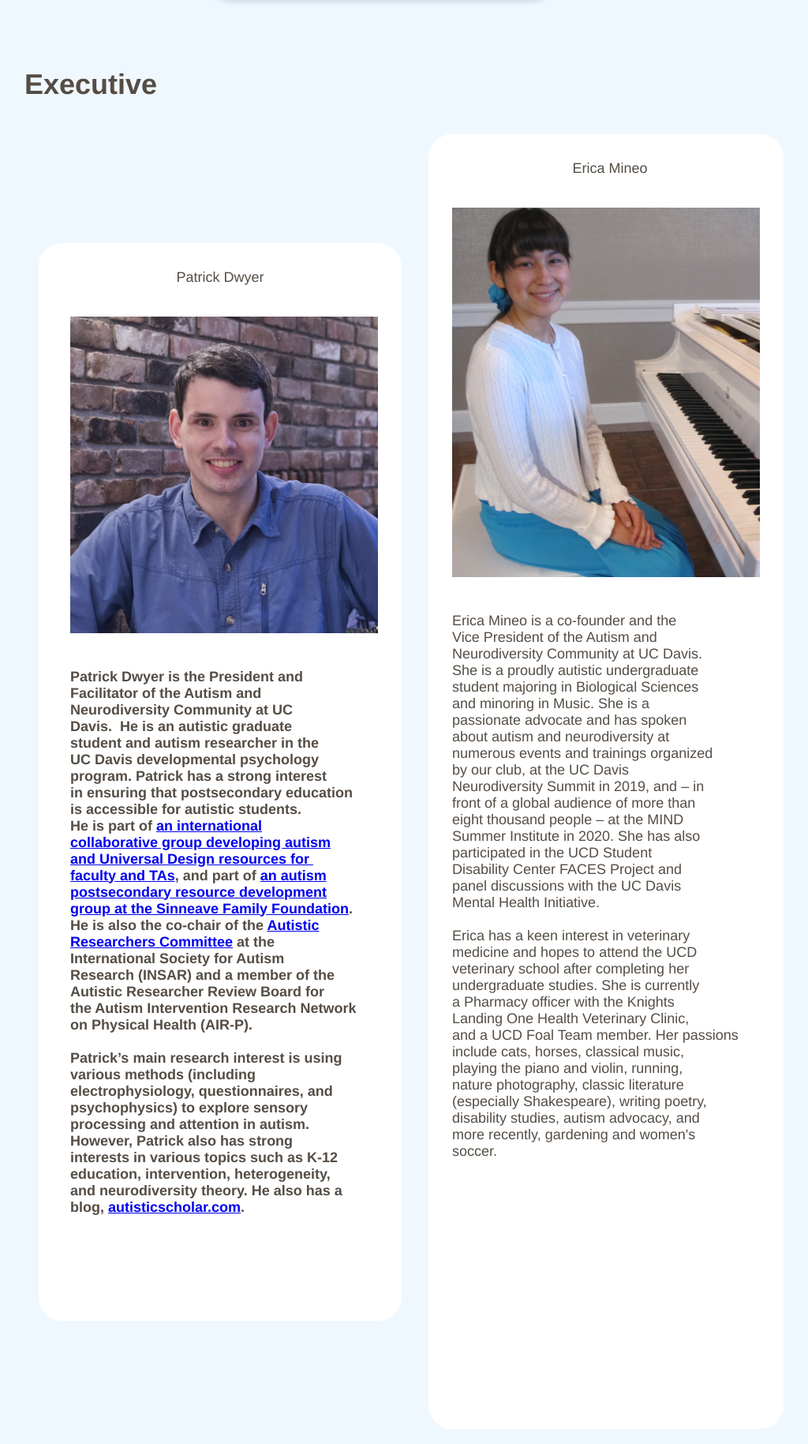
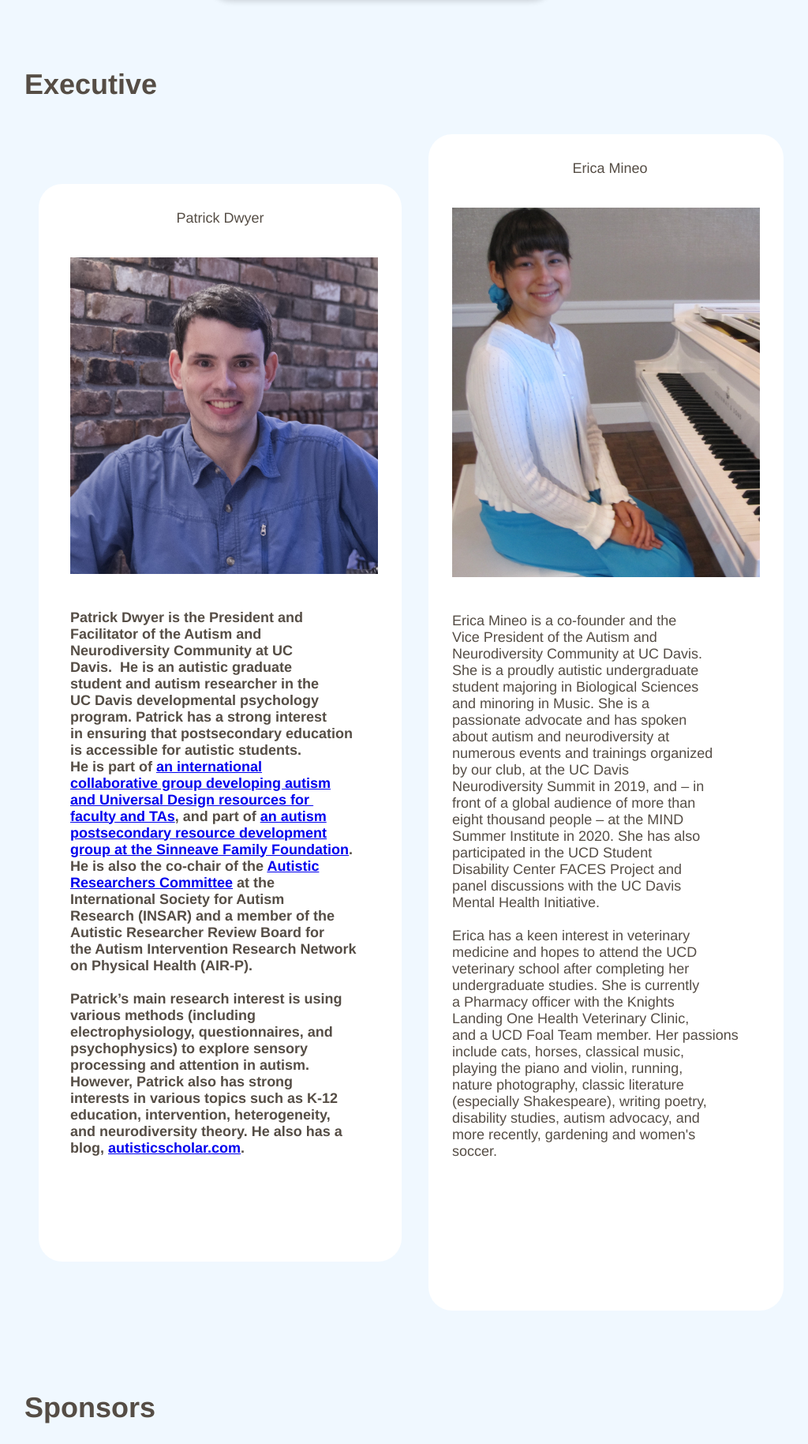
Before and after one commit to Autism-Neurodiversity-Community-UCD/ancwebsite, a Flask app: page /aboutus in a window 1280 px wide. Shown: the part 803-2632 px from the top of the page at 79% size, without its empty margins (149-1173 px from the left). Run offline with Flask 2, Linux system fonts and the light colour scheme.

Commit message:
Update ANCaboutus.css

```diff
--- a/static/css/ANCaboutus.css
+++ b/static/css/ANCaboutus.css
@@ -167,7 +167,7 @@ p {
     font-size: 18px;
     background: #FFFFFF;
     width: 400px;
-    height: 1600px;
+    height: 1450px;
     padding-top:15px;
     padding-bottom:25px;
     padding-right:20px;
```
